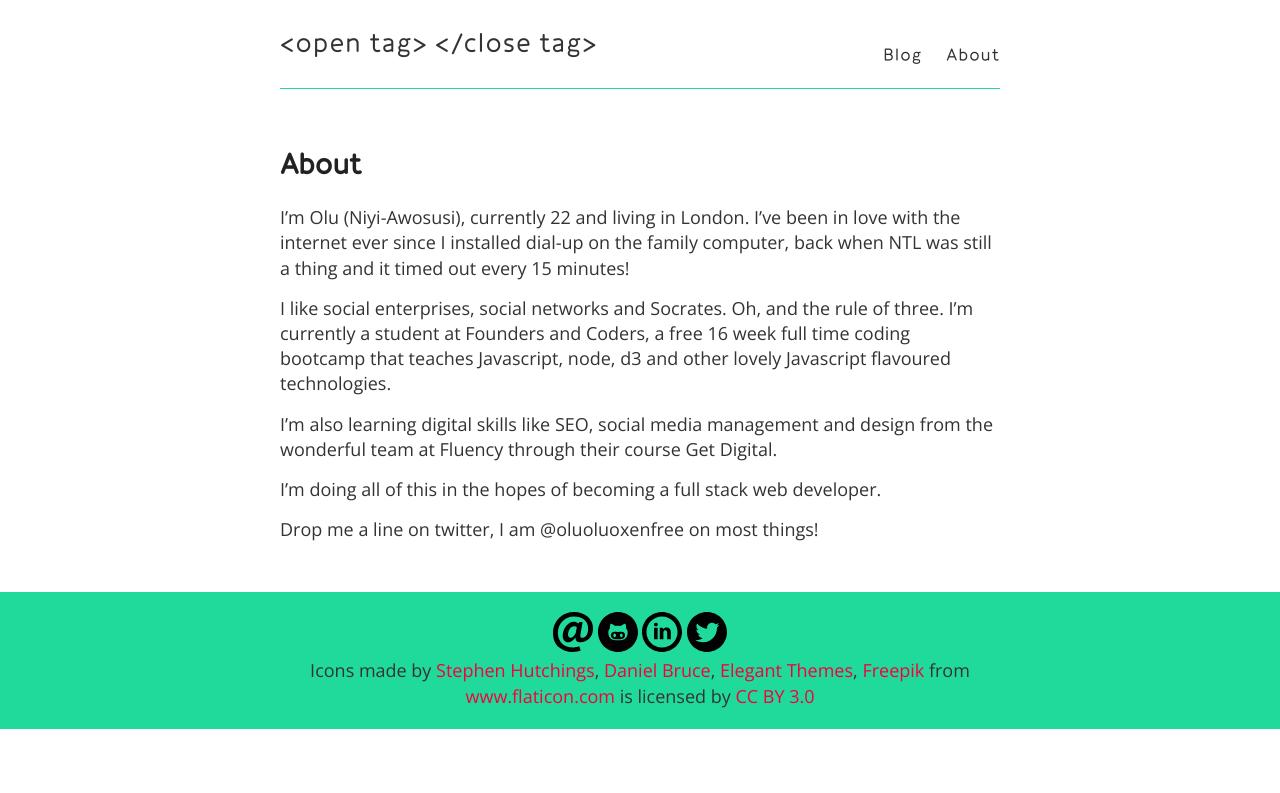
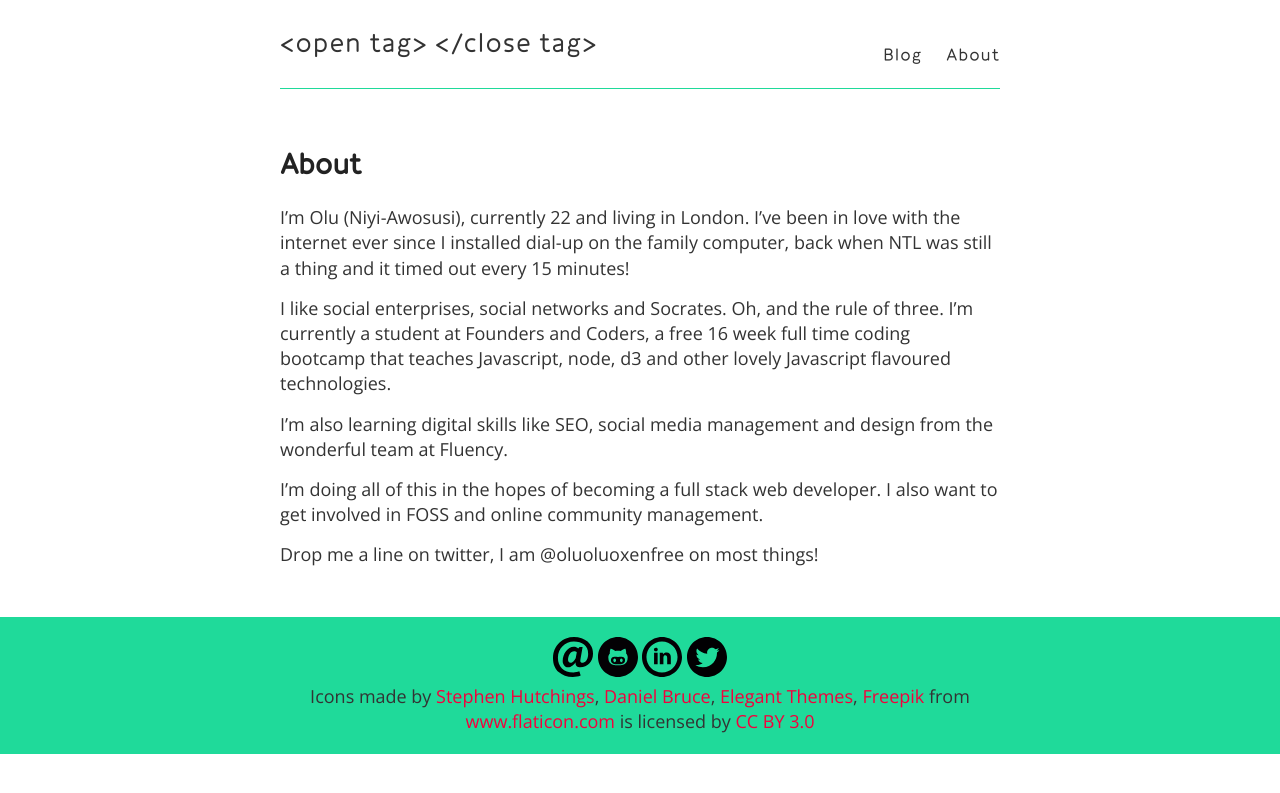
Before and after one commit to oluoluoxenfree/oluoluoxenfree.github.io, a Jekyll site: the page built from about.md, in a window 1280 px wide. Shown: the top 793 px of the page. Built offline with Jekyll 4.4.1, drawn with Linux system fonts in a browser that asks for light colours; Markdown is read by kramdown in place of the engine named in the settings.

Commit message:
changed out of date details

```diff
--- a/about.md
+++ b/about.md
@@ -7,8 +7,8 @@ I’m Olu (Niyi-Awosusi), currently 22 and living in London. I’ve been in love
 
 I like social enterprises, social networks and Socrates. Oh, and the rule of three. I’m currently a student at Founders and Coders, a free 16 week full time coding bootcamp that teaches Javascript, node, d3 and other lovely Javascript flavoured technologies.
 
-I’m also learning digital skills like SEO, social media management and design from the wonderful team at Fluency through their course Get Digital.
+I’m also learning digital skills like SEO, social media management and design from the wonderful team at Fluency.
 
-I’m doing all of this in the hopes of becoming a full stack web developer.
+I’m doing all of this in the hopes of becoming a full stack web developer. I also want to get involved in FOSS and online community management.
 
 Drop me a line on twitter, I am @oluoluoxenfree on most things!
```
